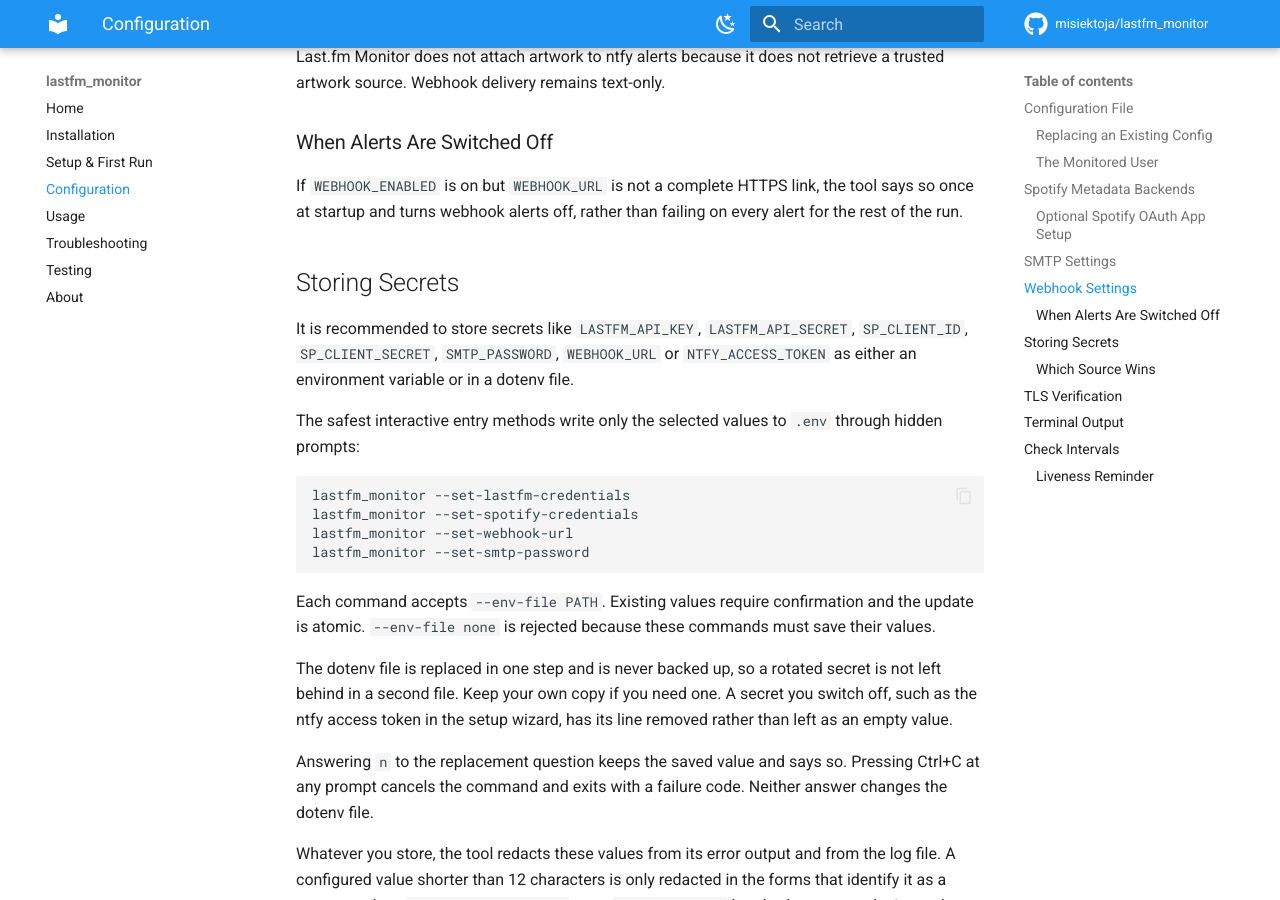
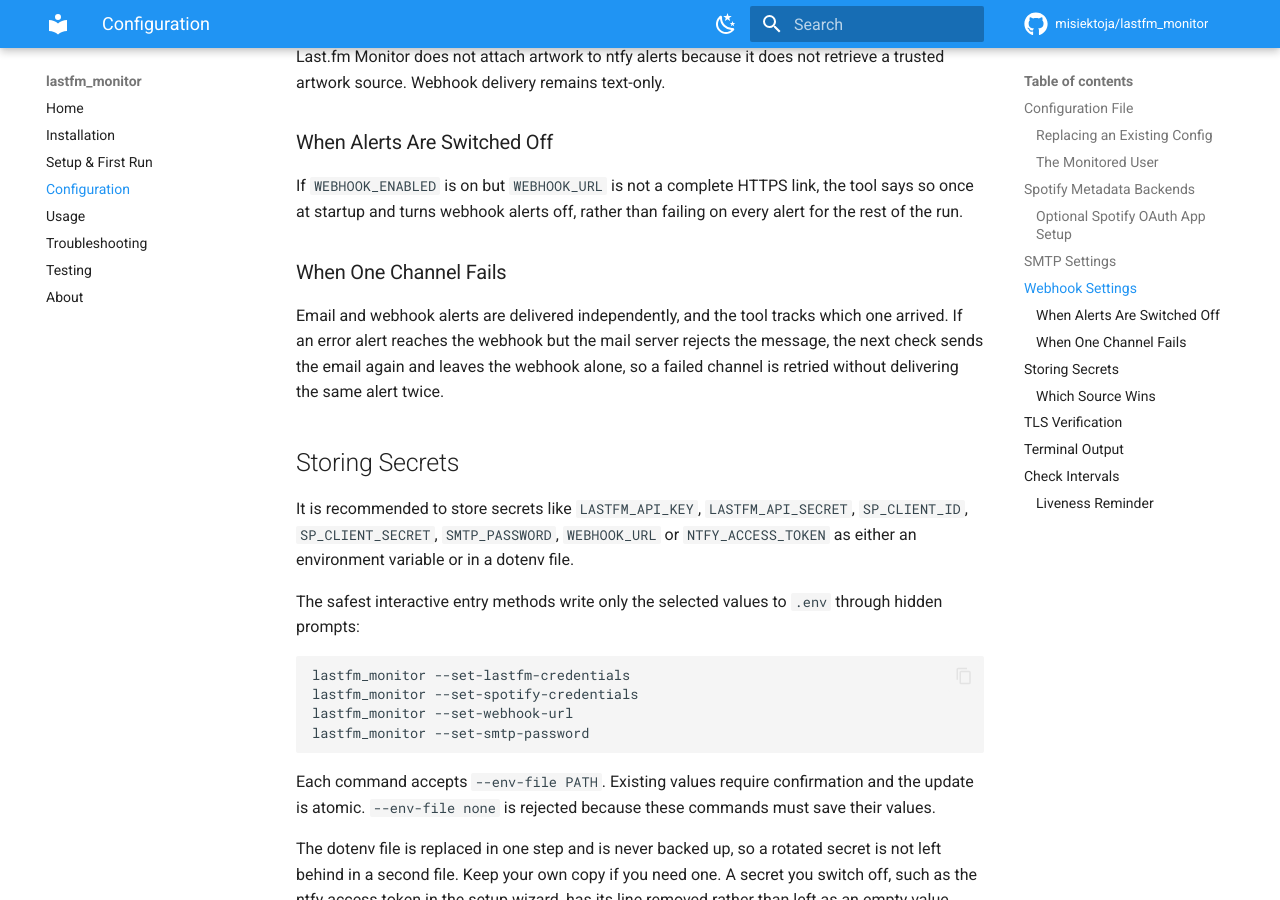
Before and after one commit to misiektoja/lastfm_monitor, an MkDocs documentation site: the page built from docs/configuration.md, in a window 1280 px wide and 900 px high, scrolled down 5857 px. Built offline with MkDocs 1.6.1 and Material for MkDocs 9.7.7, drawn with Linux system fonts in a browser that asks for light colours; comment, search, counter and statistics services are not loaded.

Commit message:
docs(configuration): say what happens when one alert channel fails

```diff
--- a/docs/configuration.md
+++ b/docs/configuration.md
@@ -192,6 +192,10 @@ Last.fm Monitor does not attach artwork to ntfy alerts because it does not retri
 
 If `WEBHOOK_ENABLED` is on but `WEBHOOK_URL` is not a complete HTTPS link, the tool says so once at startup and turns webhook alerts off, rather than failing on every alert for the rest of the run.
 
+### When One Channel Fails
+
+Email and webhook alerts are delivered independently, and the tool tracks which one arrived. If an error alert reaches the webhook but the mail server rejects the message, the next check sends the email again and leaves the webhook alone, so a failed channel is retried without delivering the same alert twice.
+
 ## Storing Secrets
 
 It is recommended to store secrets like `LASTFM_API_KEY`, `LASTFM_API_SECRET`, `SP_CLIENT_ID`, `SP_CLIENT_SECRET`, `SMTP_PASSWORD`, `WEBHOOK_URL` or `NTFY_ACCESS_TOKEN` as either an environment variable or in a dotenv file.
```
